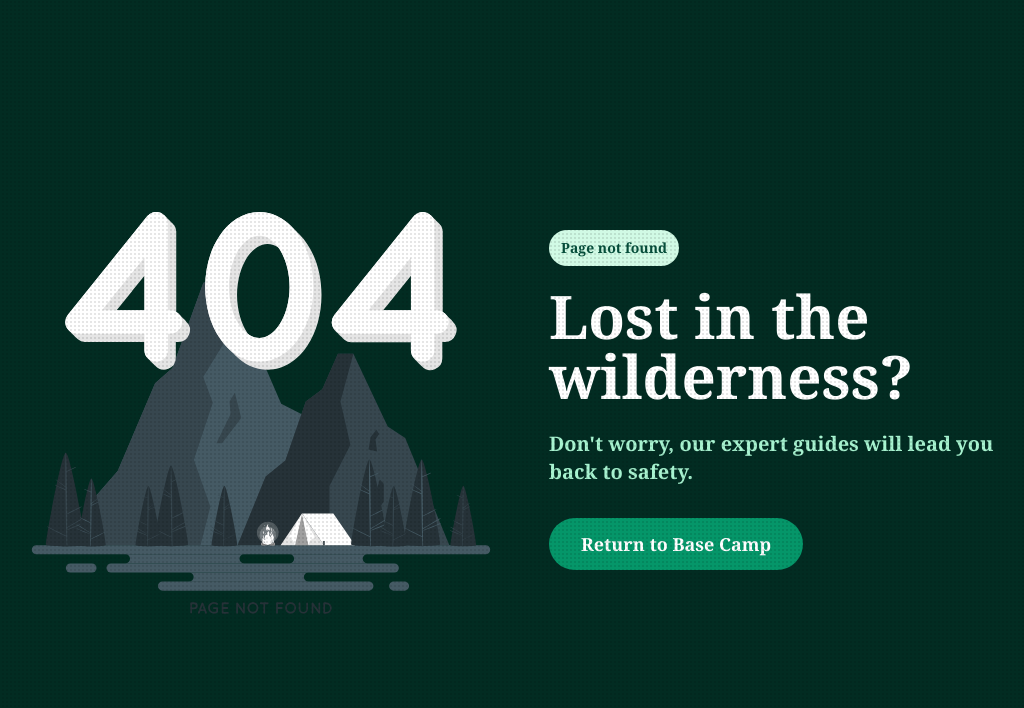
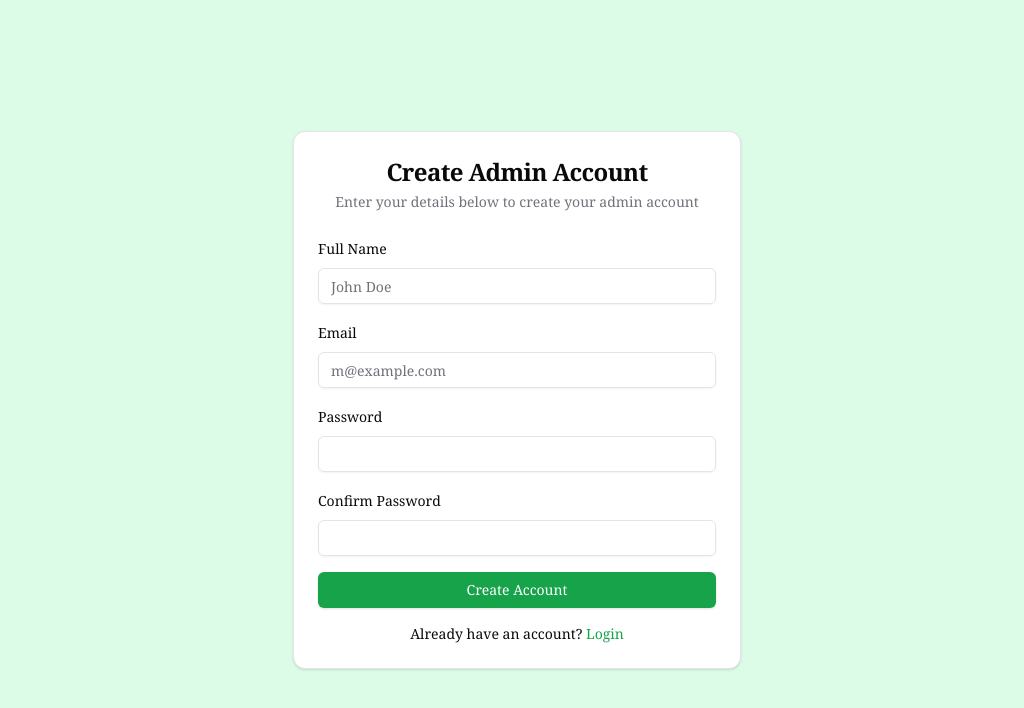
Before and after one commit to olivebishop/Eco-tourism-webApp, a Next.js app: page /auth/management-portal/sign-up in a window 1280 px wide. Before the commit this address had no page. Shown: the top 708 px of the page, without its empty margins (123-1147 px from the left). Built offline with nearby package versions, Linux system fonts and the light colour scheme.

Commit message:
feat: added auth pages

```diff
--- /dev/null
+++ b/app/(auth)/auth/management-portal/sign-in/page.tsx
@@ -0,0 +1,9 @@
+import LoginForm from "@/components/login-form"
+
+export default function Page() {
+  return (
+    <div className="flex min-h-screen w-full items-center justify-center p-4 bg-green-100">
+      < LoginForm/>
+    </div>
+  )
+}
--- /dev/null
+++ b/app/(auth)/auth/management-portal/sign-up/page.tsx
@@ -0,0 +1,9 @@
+import SignupForm from "@/components/signup-form"
+
+export default function Page() {
+  return (
+    <div className="flex min-h-screen w-full items-center justify-center p-4 bg-green-100">
+      <SignupForm />
+    </div>
+  )
+}
--- /dev/null
+++ b/components/login-form.tsx
@@ -0,0 +1,84 @@
+'use client'
+
+import Link from "next/link"
+import { useState } from "react"
+import { Button } from "@/components/ui/button"
+import {
+  Card,
+  CardContent,
+  CardDescription,
+  CardHeader,
+  CardTitle,
+} from "@/components/ui/card"
+import { Input } from "@/components/ui/input"
+import { Label } from "@/components/ui/label"
+
+export default function LoginForm() {
+  const [formData, setFormData] = useState({
+    email: '',
+    password: ''
+  })
+
+  const handleChange = (e: React.ChangeEvent<HTMLInputElement>) => {
+    setFormData({
+      ...formData,
+      [e.target.id]: e.target.value
+    })
+  }
+
+  const handleSubmit = (e: React.FormEvent) => {
+    e.preventDefault()
+    // Handle form submission here
+    console.log(formData)
+  }
+
+  return (
+    <Card className="w-full max-w-md mx-auto">
+      <CardHeader className="space-y-1">
+        <CardTitle className="text-2xl font-bold text-center">Login</CardTitle>
+        <CardDescription className="text-center">
+          Enter your email below to login to your account
+        </CardDescription>
+      </CardHeader>
+      <CardContent>
+        <form onSubmit={handleSubmit} className="space-y-4">
+          <div className="space-y-2">
+            <Label htmlFor="email">Email</Label>
+            <Input
+              id="email"
+              type="email"
+              placeholder="m@example.com"
+              required
+              value={formData.email}
+              onChange={handleChange}
+            />
+          </div>
+          <div className="space-y-2">
+            <div className="flex items-center justify-between">
+              <Label htmlFor="password">Password</Label>
+              <Link href="/auth/forgot-password" className="text-sm text-green-600 hover:underline">
+                Forgot your password?
+              </Link>
+            </div>
+            <Input
+              id="password"
+              type="password"
+              required
+              value={formData.password}
+              onChange={handleChange}
+            />
+          </div>
+          <Button type="submit" className="w-full text-white bg-green-600 hover:bg-emerald-600">
+            Login
+          </Button>
+        </form>
+        <div className="mt-4 text-center text-sm">
+          Don&apos;t have an account?{" "}
+          <Link href="/auth/management-portal/sign-up" className="text-green-600 hover:underline">
+            Sign up
+          </Link>
+        </div>
+      </CardContent>
+    </Card>
+  )
+}
--- /dev/null
+++ b/components/signup-form.tsx
@@ -0,0 +1,102 @@
+'use client'
+
+import Link from "next/link"
+import { useState } from "react"
+import { Button } from "@/components/ui/button"
+import {
+    Card,
+    CardContent,
+    CardDescription,
+    CardHeader,
+    CardTitle,
+} from "@/components/ui/card"
+import { Input } from "@/components/ui/input"
+import { Label } from "@/components/ui/label"
+
+export default function SignupForm() {
+    const [formData, setFormData] = useState({
+        fullName: '',
+        email: '',
+        password: '',
+        confirmPassword: ''
+    })
+
+    const handleChange = (e: React.ChangeEvent<HTMLInputElement>) => {
+        setFormData({
+            ...formData,
+            [e.target.id]: e.target.value
+        })
+    }
+
+    const handleSubmit = (e: React.FormEvent) => {
+        e.preventDefault()
+        // Handle form submission here
+        console.log(formData)
+    }
+
+    return (
+        <Card className="w-full max-w-md mx-auto">
+            <CardHeader className="space-y-1">
+                <CardTitle className="text-2xl font-bold text-center">Create Admin Account</CardTitle>
+                <CardDescription className="text-center">
+                    Enter your details below to create your admin account
+                </CardDescription>
+            </CardHeader>
+            <CardContent>
+                <form onSubmit={handleSubmit} className="space-y-4">
+                    <div className="space-y-2">
+                        <Label htmlFor="fullName">Full Name</Label>
+                        <Input
+                            id="fullName"
+                            type="text"
+                            placeholder="John Doe"
+                            required
+                            value={formData.fullName}
+                            onChange={handleChange}
+                        />
+                    </div>
+                    <div className="space-y-2">
+                        <Label htmlFor="email">Email</Label>
+                        <Input
+                            id="email"
+                            type="email"
+                            placeholder="m@example.com"
+                            required
+                            value={formData.email}
+                            onChange={handleChange}
+                        />
+                    </div>
+                    <div className="space-y-2">
+                        <Label htmlFor="password">Password</Label>
+                        <Input
+                            id="password"
+                            type="password"
+                            required
+                            value={formData.password}
+                            onChange={handleChange}
+                        />
+                    </div>
+                    <div className="space-y-2">
+                        <Label htmlFor="confirmPassword">Confirm Password</Label>
+                        <Input
+                            id="confirmPassword"
+                            type="password"
+                            required
+                            value={formData.confirmPassword}
+                            onChange={handleChange}
+                        />
+                    </div>
+                    <Button type="submit" className="w-full text-white bg-green-600 hover:bg-emerald-600">
+                        Create Account
+                    </Button>
+                </form>
+                <div className="mt-4 text-center text-sm">
+                    Already have an account?{" "}
+                    <Link href="/auth/management-portal/sign-in" className="text-green-600 hover:underline">
+                        Login
+                    </Link>
+                </div>
+            </CardContent>
+        </Card>
+    )
+}
--- a/components/ui/button.tsx
+++ b/components/ui/button.tsx
@@ -1,27 +1,30 @@
-// components/ui/button.tsx
 import * as React from "react"
 import { Slot } from "@radix-ui/react-slot"
 import { cva, type VariantProps } from "class-variance-authority"
+
 import { cn } from "@/lib/utils"
 
 const buttonVariants = cva(
-  "inline-flex items-center justify-center whitespace-nowrap rounded-md text-sm font-medium ring-offset-background transition-colors focus-visible:outline-none focus-visible:ring-2 focus-visible:ring-ring focus-visible:ring-offset-2 disabled:pointer-events-none disabled:opacity-50",
+  "inline-flex items-center justify-center gap-2 whitespace-nowrap rounded-md text-sm font-medium transition-colors focus-visible:outline-none focus-visible:ring-1 focus-visible:ring-ring disabled:pointer-events-none disabled:opacity-50 [&_svg]:pointer-events-none [&_svg]:size-4 [&_svg]:shrink-0",
   {
     variants: {
       variant: {
-        default: "bg-primary text-primary-foreground hover:bg-primary/90",
-        destructive: "bg-destructive text-destructive-foreground hover:bg-destructive/90",
-        outline: "border border-input bg-background hover:bg-accent hover:text-accent-foreground",
-        secondary: "bg-secondary text-secondary-foreground hover:bg-secondary/80",
+        default:
+          "bg-primary text-primary-foreground shadow hover:bg-primary/90",
+        destructive:
+          "bg-destructive text-destructive-foreground shadow-sm hover:bg-destructive/90",
+        outline:
+          "border border-input bg-background shadow-sm hover:bg-accent hover:text-accent-foreground",
+        secondary:
+          "bg-secondary text-secondary-foreground shadow-sm hover:bg-secondary/80",
         ghost: "hover:bg-accent hover:text-accent-foreground",
         link: "text-primary underline-offset-4 hover:underline",
-        custom: "transition-colors duration-200", // Base styles for custom variant
       },
       size: {
-        default: "h-10 px-4 py-2",
-        sm: "h-9 rounded-md px-3",
-        lg: "h-11 rounded-md px-8",
-        icon: "h-10 w-10",
+        default: "h-9 px-4 py-2",
+        sm: "h-8 rounded-md px-3 text-xs",
+        lg: "h-10 rounded-md px-8",
+        icon: "h-9 w-9",
       },
     },
     defaultVariants: {
```
